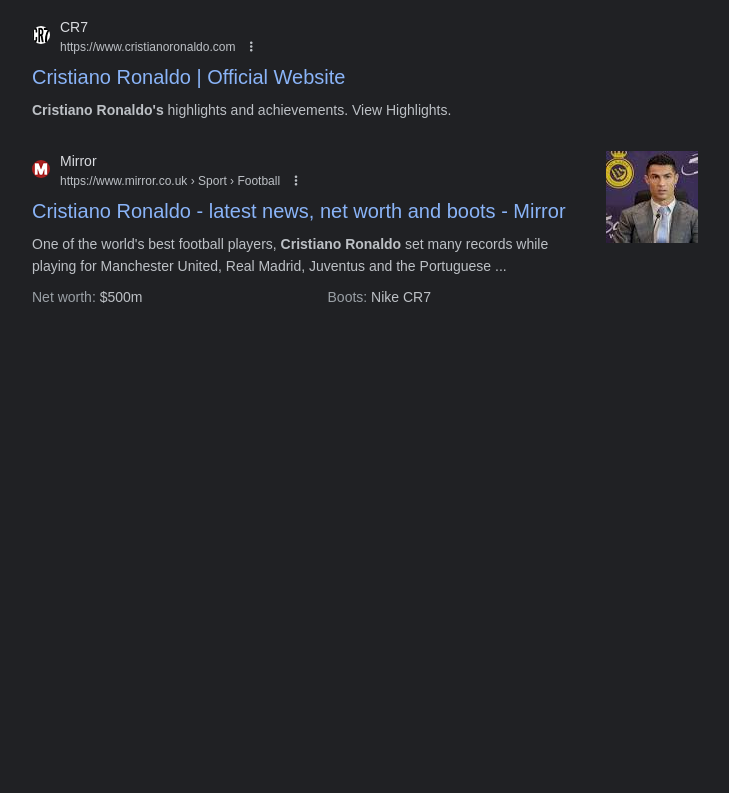
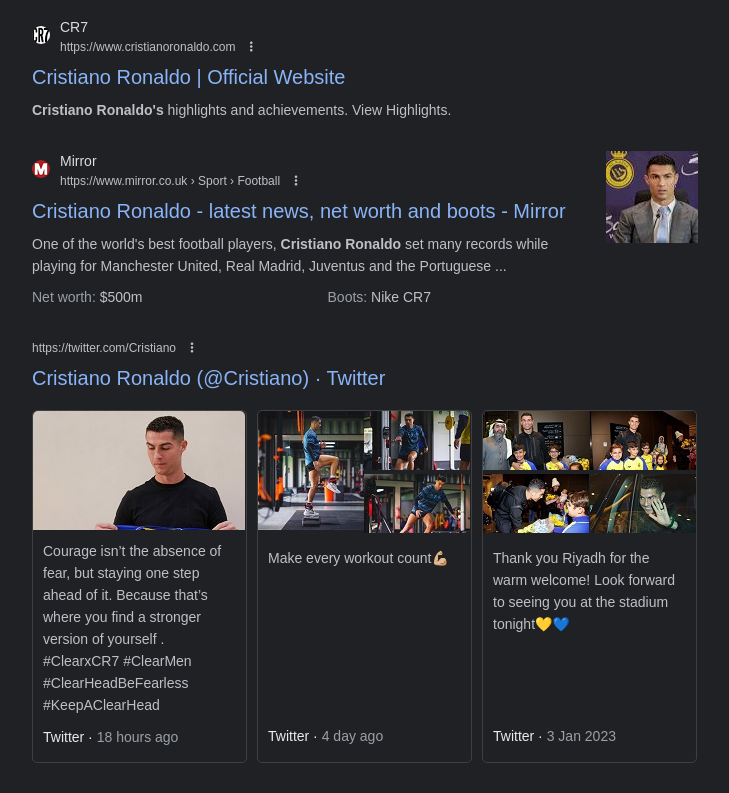
Before and after one commit to Oscardelahoski/Google-Search-Project, a plain HTML site: page index.html in a window 1280 px wide. Shown: the part 1958-2751 px from the top of the page, without its empty margins (160-889 px from the left). Before the commit the page ends 2296 px from the top, so only its background shows below. Drawn offline with Linux system fonts and the light colour scheme.

Commit message:
my eighth commit

```diff
--- a/css/style.css
+++ b/css/style.css
@@ -911,3 +911,188 @@
     font-size: 14px;
     line-height: 22px;
 }
+
+/* This is the CR7 Twitter feeds styling */
+
+.cr7-twitter-feeds-boxes {
+    padding-bottom: 30px;
+}
+
+.cr7-twitter-feeds-header1 > a {
+    text-decoration: none;
+    font-size: 12px;
+    line-height: 18px;
+    color: #bdc1c6;
+}
+
+.cr7-twitter-feeds-header1 > i {
+    font-size: 12px;
+    line-height: 18px;
+    color: #bdc1c6;
+    padding-left: 10px;
+}
+
+.cr7-twitter-feeds-header2 {
+    padding-top: 10px;
+    padding-bottom: 10px;
+}
+
+.cr7-twitter-feeds-header2 > a {
+    text-decoration: none;
+}
+
+.cr7-twitter-feeds-header2 > a:hover {
+    text-decoration: underline;
+    text-decoration-color: #8ab4f8;
+}
+
+.cr7-twitter-feeds-header2> a > h3 {
+    color: #8ab4f8;
+    font-size: 20px;
+    font-weight: 400;
+    padding-bottom: 10px;
+
+}
+
+.cr7-twitter-feeds-box1 {
+    width: 215px;
+    height: 353px;
+    border: 1px solid #3c4043;
+    border-radius: 5px;
+    margin-right: 10px;
+}
+
+.cr7-twitter-feeds-box1 > a  {
+    text-decoration: none;
+    /* margin: 10px 10px 10px 10px; */
+
+}
+
+.cr7-twitter-feeds-box1 > a > p {
+    font-size: 14px;
+    line-height: 22px;
+    color: #bdc1c6;
+    padding: 10px 10px;
+}
+
+.cr7-twitter-feeds-box1 > p > span {
+    color: #e8eaed;
+    font-size: 14px;
+    line-height: 22px;
+}
+
+.cr7-twitter-feeds-box1 > p {
+    color: #9aa0a6;
+    font-size: 14px;
+    padding-left: 10px;
+}
+
+.cr7-twitter-img > img {
+    border-top-left-radius: 5px;
+    border-top-right-radius: 5px;
+    cursor: pointer;
+}
+
+.cr7-twitter-feeds-boxes {
+    display: flex;
+    flex-direction: row;
+}
+
+.cr7-twitter-feeds-box2 {
+    width: 215px;
+    height: 353px;
+    border: 1px solid #3c4043;
+    border-radius: 5px;
+    margin-right: 10px;
+}
+
+.cr7-twitter-feeds-box2 > a  {
+    text-decoration: none;
+    /* margin: 10px 10px 10px 10px; */
+
+}
+
+.cr7-twitter-feeds-box2 > a > p {
+    font-size: 14px;
+    line-height: 22px;
+    color: #bdc1c6;
+    padding: 10px 10px;
+}
+
+.cr7-twitter-feeds-box2 > p > span {
+    color: #e8eaed;
+    font-size: 14px;
+    line-height: 22px;
+}
+
+.cr7-twitter-feeds-box2 > p {
+    color: #9aa0a6;
+    font-size: 14px;
+    padding-top: 146px;
+    padding-left: 10px;
+}
+
+.cr7-twitter-img  {
+   display: flex;
+   flex-direction: row;
+   cursor: pointer;
+
+}
+
+.cr7-twitter-img1 > img {
+    border-top-left-radius: 5px;
+}
+
+.cr7-twitter-img2 > img:nth-child(1) {
+    border-top-right-radius: 5px;
+
+}
+
+.cr7-twitter-feeds-box3 {
+    width: 215px;
+    height: 353px;
+    border: 1px solid #3c4043;
+    border-radius: 5px;
+    margin-right: 10px;
+}
+
+.cr7-twitter-feeds-box3 > a  {
+    text-decoration: none;
+
+}
+
+.cr7-twitter-feeds-box3 > a > p {
+    font-size: 14px;
+    line-height: 22px;
+    color: #bdc1c6;
+    padding: 10px 10px;
+}
+
+.cr7-twitter-feeds-box3 > p > span {
+    color: #e8eaed;
+    font-size: 14px;
+    line-height: 22px;
+}
+
+.cr7-twitter-feeds-box3 > p {
+    color: #9aa0a6;
+    font-size: 14px;
+    padding-top: 80px;
+    padding-left: 10px;
+}
+
+.cr7-twitter-feeds-box3 .cr7-twitter-img  {
+   display: flex;
+   flex-direction: row;
+   cursor: pointer;
+   /* align-items: center; */
+}
+
+.cr7-twitter-img3 > img:nth-child(1) {
+    border-top-left-radius: 5px;
+}
+
+.cr7-twitter-img4 > img:nth-child(1) {
+    border-top-right-radius: 5px;
+
+}
--- a/index.html
+++ b/index.html
@@ -367,6 +367,69 @@
             </div>
             <div><img src="/images/story 7.jpeg" alt="" /></div>
           </div>
+
+          <!-- This is the CR7 Twiter section -->
+          <div class="cr7-twitter-feeds">
+            <div class="cr7-twitter-feeds-header1">
+              <a href="#">https://twitter.com/Cristiano</a>
+              <i class="fa-solid fa-ellipsis-vertical"></i>
+            </div>
+            <div class="cr7-twitter-feeds-header2">
+              <a href="#"><h3>Cristiano Ronaldo (@Cristiano) · Twitter</h3></a>
+            </div>
+            <div class="cr7-twitter-feeds-boxes">
+              <div class="cr7-twitter-feeds-box1">
+                <div class="cr7-twitter-img">
+                  <img src="/images/cr7 twitter alone.jpeg" alt="" />
+                </div>
+                <a href="#">
+                  <p>
+                    Courage isn’t the absence of fear, but staying one step
+                    ahead of it. Because that’s where you find a stronger
+                    version of yourself . #ClearxCR7 #ClearMen
+                    #ClearHeadBeFearless #KeepAClearHead
+                  </p>
+                </a>
+                <p><span>Twitter ·</span> 18 hours ago</p>
+              </div>
+
+              <div class="cr7-twitter-feeds-box2">
+                <div class="cr7-twitter-img">
+                  <div class="cr7-twitter-img1">
+                    <img src="/images/cr7 twitter.jpeg" alt="" />
+                  </div>
+                  <div class="cr7-twitter-img2">
+                    <img src="/images/cr7 twitter 1.jpeg" alt="" />
+                    <img src="/images/cr7 twitter 2.jpeg" alt="" />
+                  </div>
+                </div>
+                <a href="#">
+                  <p>Make every workout count💪🏼</p>
+                </a>
+                <p><span>Twitter ·</span> 4 day ago</p>
+              </div>
+
+              <div class="cr7-twitter-feeds-box3">
+                <div class="cr7-twitter-img">
+                  <div class="cr7-twitter-img3">
+                    <img src="/images/cr7 twitter 3.jpeg" alt="" />
+                    <img src="/images/cr7 twitter 4.jpeg" alt="" />
+                  </div>
+                  <div class="cr7-twitter-img4">
+                    <img src="/images/cr7 twitter 5.jpeg" alt="" />
+                    <img src="/images/cr7 twitter 6.jpeg" alt="" />
+                  </div>
+                </div>
+                <a href="#">
+                  <p>
+                    Thank you Riyadh for the warm welcome! Look forward to
+                    seeing you at the stadium tonight💛💙
+                  </p>
+                </a>
+                <p><span>Twitter ·</span> 3 Jan 2023</p>
+              </div>
+            </div>
+          </div>
         </div>
         <!-- This is the section B -->
         <div class="section-B">
```
Also changed, not shown: images/cr7 twitter 1.jpeg (added), images/cr7 twitter 2.jpeg (added), images/cr7 twitter 3.jpeg (added), images/cr7 twitter 4.jpeg (added), images/cr7 twitter 5.jpeg (added), images/cr7 twitter 6.jpeg (added), images/cr7 twitter alone.jpeg (added), images/cr7 twitter.jpeg (added).
